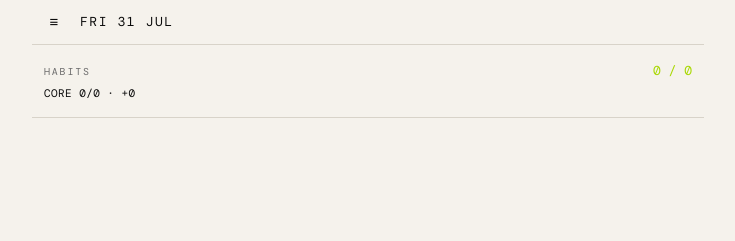
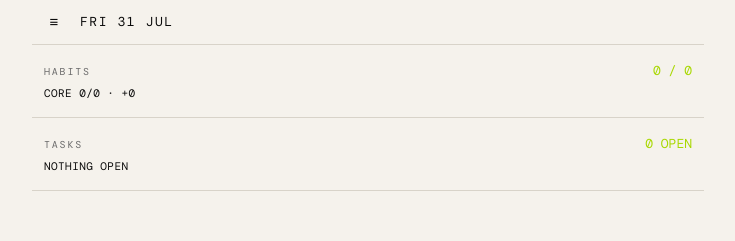
Before and after one commit to shifingeorge/mylifeos, a Next.js app: page / in a window 1280 px wide. Shown: the top 241 px of the page, without its empty margins (272-1007 px from the left). Built offline with nearby package versions, Linux system fonts and the light colour scheme; no server answers; the database is empty.

Commit message:
feat: task summary on home

```diff
--- a/src/app/(app)/page.tsx
+++ b/src/app/(app)/page.tsx
@@ -4,7 +4,8 @@ import { useEffect, useMemo, useState } from "react";
 import { formatHeader, rollingWindow, todayIST } from "@/lib/date";
 import { dayScore, formatDayScore } from "@/lib/score";
 import { db, entriesForDates, seedIfEmpty } from "@/lib/db/local";
-import type { Habit, HabitEntry } from "@/lib/types";
+import { sortTasks } from "@/lib/tasks";
+import type { Habit, HabitEntry, Project, Task } from "@/lib/types";
 import { AppHeader } from "@/components/AppHeader";
 import { HomeCard } from "@/components/HomeCard";
 import { useSynced } from "@/lib/use-synced";
@@ -17,6 +18,8 @@ export default function HomePage() {
   const [today] = useState(() => todayIST());
   const [habits, setHabits] = useState<Habit[]>([]);
   const [entries, setEntries] = useState<HabitEntry[]>([]);
+  const [tasks, setTasks] = useState<Task[]>([]);
+  const [projects, setProjects] = useState<Project[]>([]);
 
   const dates = useMemo(() => rollingWindow(today, 1), [today]);
 
@@ -26,20 +29,28 @@ export default function HomePage() {
       await seedIfEmpty();
       setHabits(await db.habits.toArray());
       setEntries(await entriesForDates(dates));
+      setTasks(await db.tasks.toArray());
+      setProjects(await db.projects.toArray());
     })();
   }, [dates]);
 
   // A sync elsewhere in the app (or the loop's own timer) can bring in
-  // habits or entries this card summarises — re-read so the number on
-  // screen isn't stale the whole time the user has Home open.
+  // habits, entries, tasks, or projects this card summarises — re-read so
+  // the numbers on screen aren't stale the whole time the user has Home open.
   useSynced(() => {
     void (async () => {
       setHabits(await db.habits.toArray());
       setEntries(await entriesForDates(dates));
+      setTasks(await db.tasks.toArray());
+      setProjects(await db.projects.toArray());
     })();
   });
 
   const score = dayScore(habits, entries, today);
+  const open = sortTasks(tasks.filter((t) => !t.done));
+  const next = open[0];
+  const nextProject =
+    projects.find((p) => p.id === next?.projectId)?.name ?? null;
 
   return (
     <main className="w-full pb-6">
@@ -50,6 +61,43 @@ export default function HomePage() {
         value={`${score.coreDone} / ${score.coreTotal}`}
         detail={formatDayScore(score)}
       />
+      <HomeCard
+        href="/tasks"
+        label="TASKS"
+        value={`${open.length} OPEN`}
+        detail={
+          next ? (
+            // min-w-0 on the flex row is what lets the title's `truncate`
+            // actually clip instead of pushing the project tag off-card —
+            // without it a flex item's min-width defaults to its content
+            // size, and the card is too narrow for a long title otherwise.
+            <span className="flex min-w-0 items-center gap-2">
+              {/* Filled block — priority. Same shape rule as TaskRow. */}
+              <span
+                className="shrink-0 px-1 text-[10px] tracking-[0.1em]"
+                style={{ background: "var(--accent)", color: "var(--ground)" }}
+              >
+                {next.priority}
+              </span>
+              <span className="min-w-0 truncate">{next.title}</span>
+              {/* Outlined tag — project. Same shape rule as TaskRow. */}
+              {nextProject && (
+                <span
+                  className="shrink-0 px-1 text-[10px] tracking-[0.1em]"
+                  style={{
+                    border: "1px solid var(--rule)",
+                    color: "var(--type-muted)",
+                  }}
+                >
+                  {nextProject}
+                </span>
+              )}
+            </span>
+          ) : (
+            "NOTHING OPEN"
+          )
+        }
+      />
     </main>
   );
 }
```
